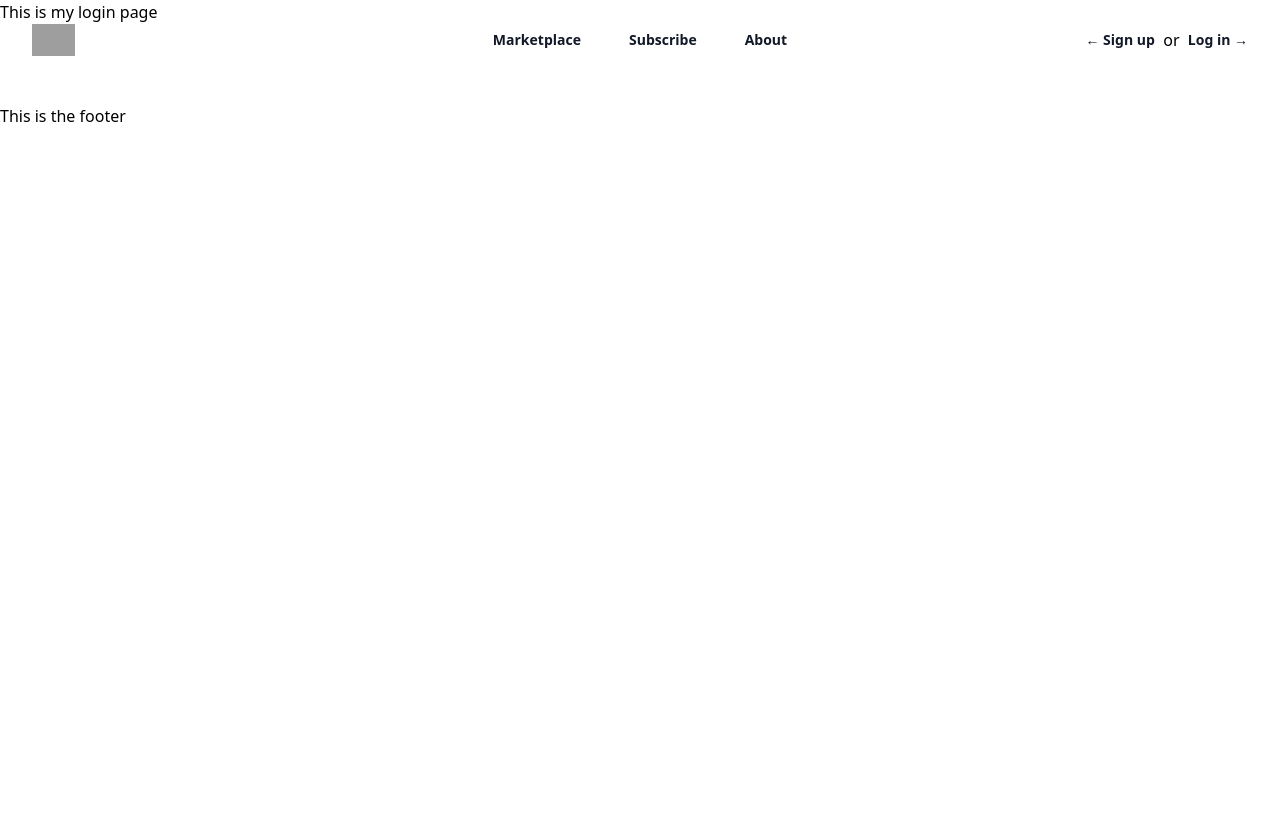
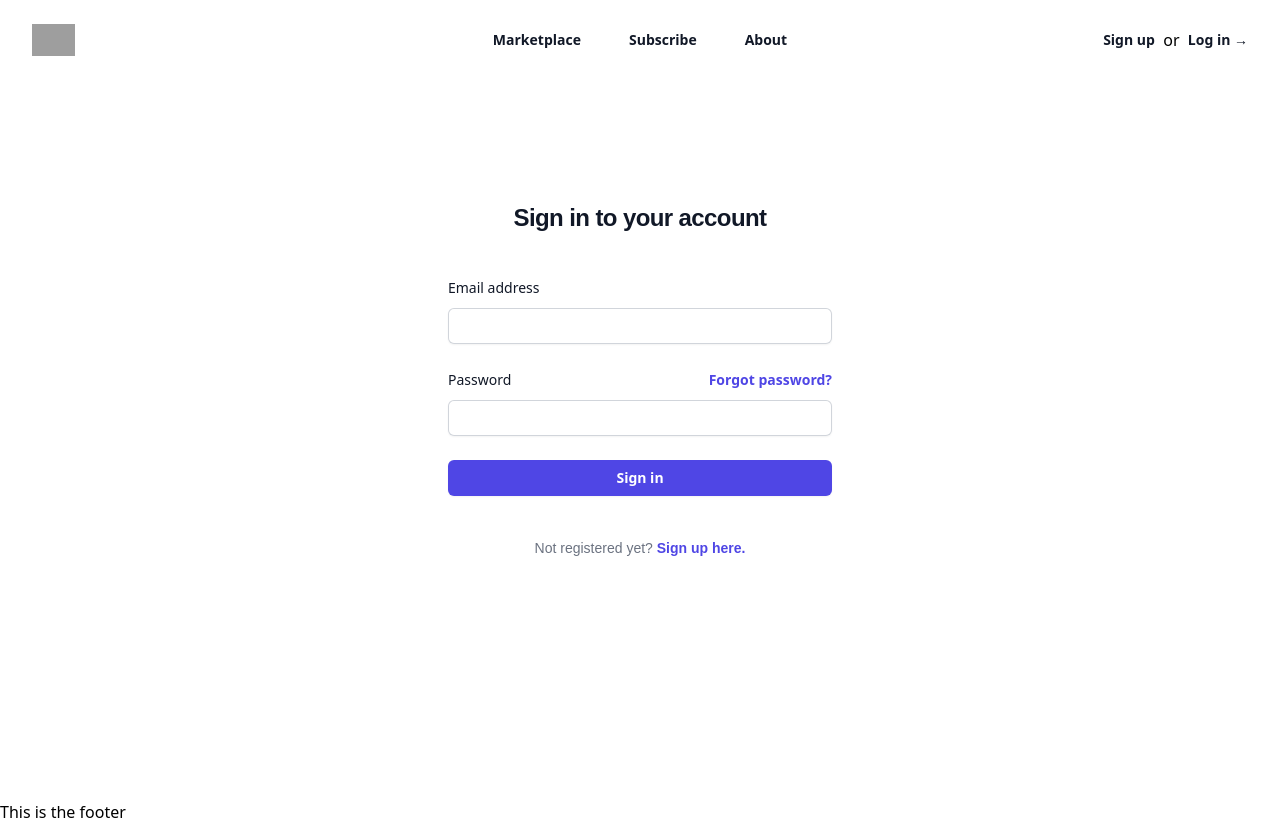
Before and after one commit to JoachimBosch/4Geeks_Final_Project, a React (Vite) app in the folder 4Geeks_Final/: page /login in a window 1280 px wide. Before the commit the page ends 800 px from the top, so only its background shows below. Built offline with nearby package versions, Linux system fonts and the light colour scheme; grey boxes are pictures that could not be loaded; a web font is replaced by a local one.

Commit message:
Created login and subscribe page + small change in navbar

```diff
--- a/4Geeks_Final/src/assets/login.jsx
+++ b/4Geeks_Final/src/assets/login.jsx
@@ -4,8 +4,42 @@
 const Login = () => {
     return (
     <>
-        <div>
-            This is my login page
+        <div className="flex min-h-full flex-col justify-center px-6 py-40 lg:px-8">
+            <div className="sm:mx-auto sm:w-full sm:max-w-sm">
+                <h2 className="mt-10 text-center text-2xl font-bold leading-9 tracking-tight text-gray-900">Sign in to your account</h2>
+            </div>
+
+            <div className="mt-10 sm:mx-auto sm:w-full sm:max-w-sm">
+                <form className="space-y-6" action="#" method="POST">
+                <div>
+                    <label for="email" className="block text-sm font-medium leading-6 text-gray-900">Email address</label>
+                    <div className="mt-2">
+                    <input id="email" name="email" type="email" autocomplete="email" required className="block w-full rounded-md border-0 py-1.5 text-gray-900 shadow-sm ring-1 ring-inset ring-gray-300 placeholder:text-gray-400 focus:ring-2 focus:ring-inset focus:ring-indigo-600 sm:text-sm sm:leading-6" />
+                    </div>
+                </div>
+
+                <div>
+                    <div className="flex items-center justify-between">
+                    <label for="password" className="block text-sm font-medium leading-6 text-gray-900">Password</label>
+                    <div className="text-sm">
+                        <a href="#" className="font-semibold text-indigo-600 hover:text-indigo-500">Forgot password?</a>
+                    </div>
+                    </div>
+                    <div className="mt-2">
+                    <input id="password" name="password" type="password" autocomplete="current-password" required className="block w-full rounded-md border-0 py-1.5 text-gray-900 shadow-sm ring-1 ring-inset ring-gray-300 placeholder:text-gray-400 focus:ring-2 focus:ring-inset focus:ring-indigo-600 sm:text-sm sm:leading-6" />
+                    </div>
+                </div>
+
+                <div>
+                    <button type="submit" className="flex w-full justify-center rounded-md bg-indigo-600 px-3 py-1.5 text-sm font-semibold leading-6 text-white shadow-sm hover:bg-indigo-500 focus-visible:outline focus-visible:outline-2 focus-visible:outline-offset-2 focus-visible:outline-indigo-600">Sign in</button>
+                </div>
+                </form>
+
+                <p className="mt-10 text-center text-sm text-gray-500">
+                Not registered yet?
+                <a href="#" className="font-semibold leading-6 text-indigo-600 hover:text-indigo-500"> Sign up here.</a>
+                </p>
+            </div>
         </div>
     </>
     )
--- a/4Geeks_Final/src/assets/navbar.jsx
+++ b/4Geeks_Final/src/assets/navbar.jsx
@@ -46,7 +46,7 @@
           </div>
           <div className="hidden lg:flex lg:flex-1 lg:justify-end">
             <a href="#" className="text-sm font-semibold leading-6 text-gray-900">
-            <span aria-hidden="true">&larr;</span> Sign up
+            Sign up
             </a>
             &nbsp;
             or
--- a/4Geeks_Final/src/assets/subscribe.jsx
+++ b/4Geeks_Final/src/assets/subscribe.jsx
@@ -3,9 +3,40 @@
 const Subscribe = () => {
     return (
         <>
-            <div>
-                This is my subscribe page
+            <div className="flex min-h-full flex-col justify-center px-6 py-40 lg:px-8">
+            <div className="sm:mx-auto sm:w-full sm:max-w-sm">
+                <h2 className="mt-10 text-center text-2xl font-bold leading-9 tracking-tight text-gray-900">Create your account</h2>
             </div>
+
+            <div className="mt-10 sm:mx-auto sm:w-full sm:max-w-sm">
+                <form className="space-y-6" action="#" method="POST">
+                <div>
+                    <label for="email" className="block text-sm font-medium leading-6 text-gray-900">Email address</label>
+                    <div className="mt-2">
+                    <input id="email" name="email" type="email" autocomplete="email" required className="block w-full rounded-md border-0 py-1.5 text-gray-900 shadow-sm ring-1 ring-inset ring-gray-300 placeholder:text-gray-400 focus:ring-2 focus:ring-inset focus:ring-indigo-600 sm:text-sm sm:leading-6" />
+                    </div>
+                </div>
+
+                <div>
+                    <div className="flex items-center justify-between">
+                    <label for="password" className="block text-sm font-medium leading-6 text-gray-900">Password</label>
+                    </div>
+                    <div className="mt-2">
+                    <input id="password" name="password" type="password" required className="block w-full rounded-md border-0 py-1.5 text-gray-900 shadow-sm ring-1 ring-inset ring-gray-300 placeholder:text-gray-400 focus:ring-2 focus:ring-inset focus:ring-indigo-600 sm:text-sm sm:leading-6" />
+                    </div>
+                </div>
+
+                <div>
+                    <button type="submit" className="flex w-full justify-center rounded-md bg-indigo-600 px-3 py-1.5 text-sm font-semibold leading-6 text-white shadow-sm hover:bg-indigo-500 focus-visible:outline focus-visible:outline-2 focus-visible:outline-offset-2 focus-visible:outline-indigo-600">Register</button>
+                </div>
+                </form>
+
+                <p className="mt-10 text-center text-sm text-gray-500">
+                Already have an account?
+                <a href="#" className="font-semibold leading-6 text-indigo-600 hover:text-indigo-500"> Sign in here.</a>
+                </p>
+            </div>
+        </div>
         </>
         )
 }
```
